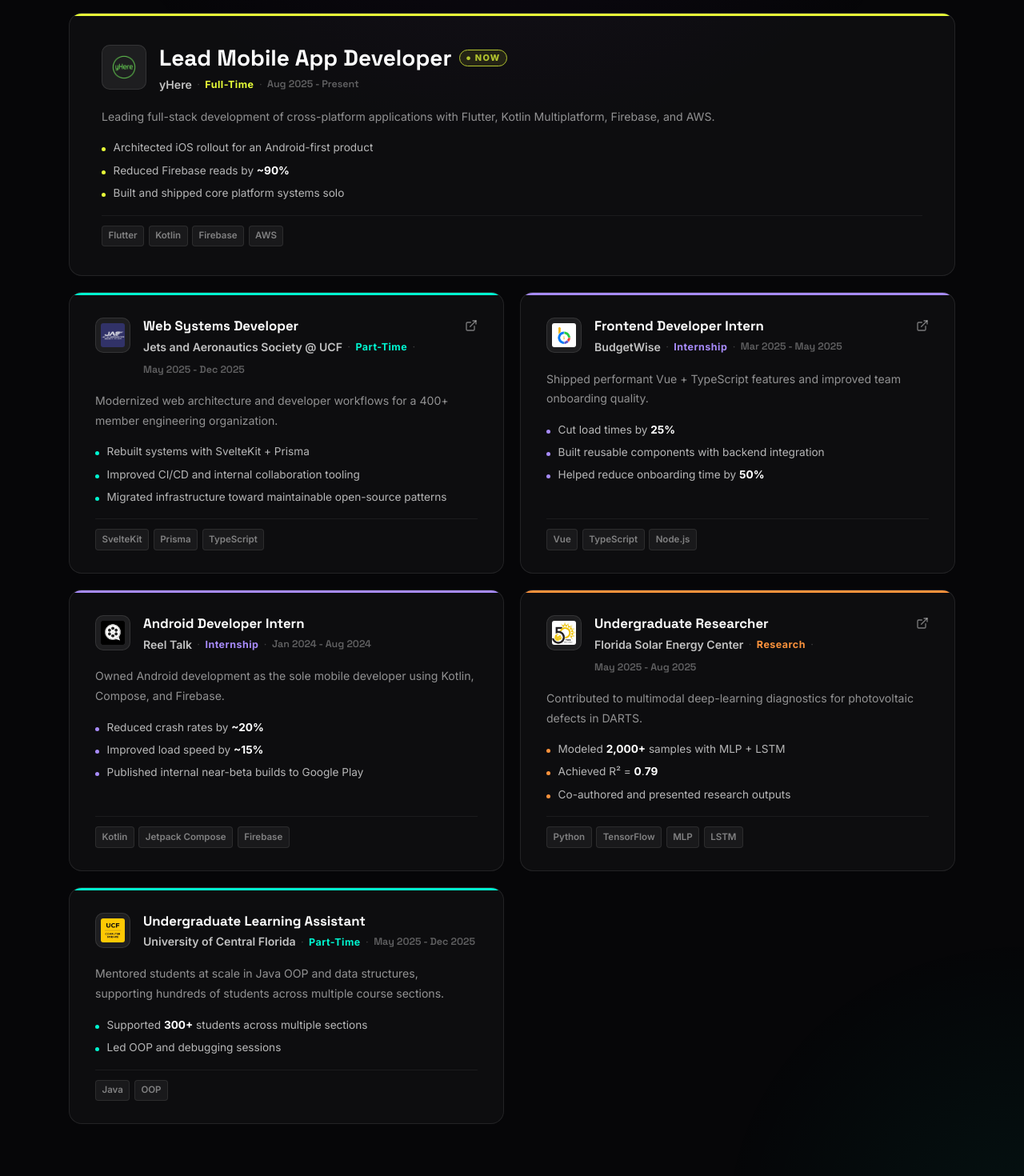
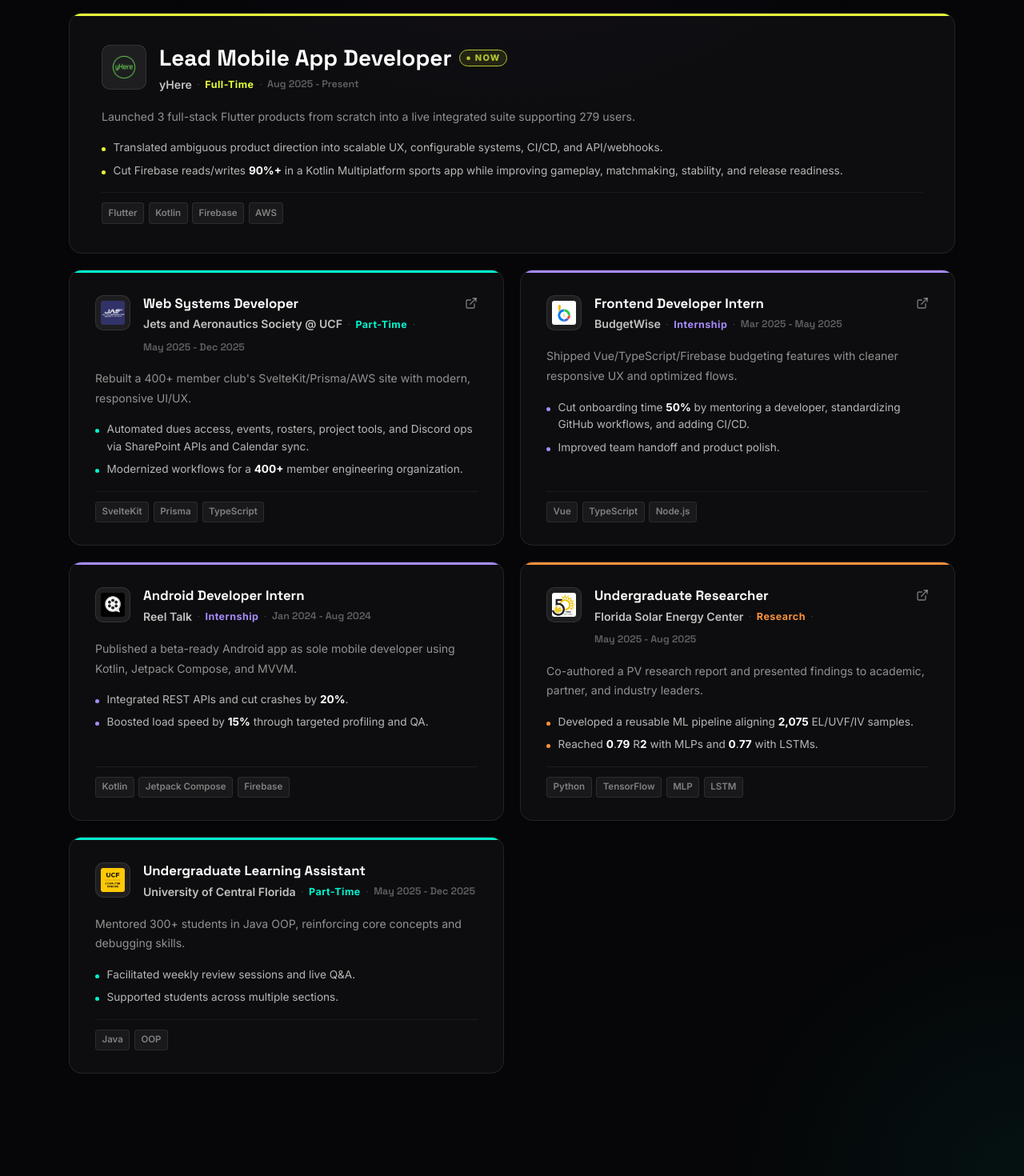
Before and after one commit to EzzatBoukhary/EzzatBoukhary.github.io, a React (Vite) app: page / in a window 1280 px wide. Shown: the part 1140-2610 px from the top of the page at 80% size. Built offline with nearby package versions, Linux system fonts and the light colour scheme.

Commit message:
Update site data

```diff
--- a/src/data/siteData.ts
+++ b/src/data/siteData.ts
@@ -42,7 +42,10 @@
   summary:
     'I build products end-to-end and optimize them until they feel fast, reliable, and genuinely useful.',
   mission:
-    'Create software that feels as intentional as a well-designed game: clear feedback, low friction, and meaningful progression.'
+    'Create software that feels as intentional as a well-designed game: clear feedback, low friction, and meaningful progression.',
+  educationBadge: 'UCF Computer Science · Class of 2025',
+  educationFact: 'University of Central Florida · B.S. Computer Science · Dec 2025 · 3.96 GPA',
+  availability: 'Primarily looking for full-time roles. Open to side projects or contracts if they are a good fit.'
 };
 
 export const links = {
@@ -88,11 +91,10 @@
     logo: yHereLogo,
     stack: ['Flutter', 'Kotlin', 'Firebase', 'AWS'],
     summary:
-      'Leading full-stack development of cross-platform applications with Flutter, Kotlin Multiplatform, Firebase, and AWS.',
+      'Launched 3 full-stack Flutter products from scratch into a live integrated suite supporting 279 users.',
     highlights: [
-      'Architected iOS rollout for an Android-first product',
-      'Reduced Firebase reads by ~90%',
-      'Built and shipped core platform systems solo'
+      'Translated ambiguous product direction into scalable UX, configurable systems, CI/CD, and API/webhooks.',
+      'Cut Firebase reads/writes 90%+ in a Kotlin Multiplatform sports app while improving gameplay, matchmaking, stability, and release readiness.'
     ]
   },
   {
@@ -104,11 +106,10 @@
     logo: jasLogo,
     stack: ['SvelteKit', 'Prisma', 'TypeScript'],
     summary:
-      'Modernized web architecture and developer workflows for a 400+ member engineering organization.',
+      'Rebuilt a 400+ member club\'s SvelteKit/Prisma/AWS site with modern, responsive UI/UX.',
     highlights: [
-      'Rebuilt systems with SvelteKit + Prisma',
-      'Improved CI/CD and internal collaboration tooling',
-      'Migrated infrastructure toward maintainable open-source patterns'
+      'Automated dues access, events, rosters, project tools, and Discord ops via SharePoint APIs and Calendar sync.',
+      'Modernized workflows for a 400+ member engineering organization.'
     ],
     href: 'https://jas-ucf.com'
   },
@@ -121,11 +122,10 @@
     logo: budgetwiseLogo,
     stack: ['Vue', 'TypeScript', 'Node.js'],
     summary:
-      'Shipped performant Vue + TypeScript features and improved team onboarding quality.',
+      'Shipped Vue/TypeScript/Firebase budgeting features with cleaner responsive UX and optimized flows.',
     highlights: [
-      'Cut load times by 25%',
-      'Built reusable components with backend integration',
-      'Helped reduce onboarding time by 50%'
+      'Cut onboarding time 50% by mentoring a developer, standardizing GitHub workflows, and adding CI/CD.',
+      'Improved team handoff and product polish.'
     ],
     href: 'https://budgetwise.co'
   },
@@ -138,11 +138,10 @@
     logo: reeltalkLogo,
     stack: ['Kotlin', 'Jetpack Compose', 'Firebase'],
     summary:
-      'Owned Android development as the sole mobile developer using Kotlin, Compose, and Firebase.',
+      'Published a beta-ready Android app as sole mobile developer using Kotlin, Jetpack Compose, and MVVM.',
     highlights: [
-      'Reduced crash rates by ~20%',
-      'Improved load speed by ~15%',
-      'Published internal near-beta builds to Google Play'
+      'Integrated REST APIs and cut crashes by 20%.',
+      'Boosted load speed by 15% through targeted profiling and QA.'
     ]
   },
   {
@@ -154,11 +153,10 @@
     logo: fsecLogo,
     stack: ['Python', 'TensorFlow', 'MLP', 'LSTM'],
     summary:
-      'Contributed to multimodal deep-learning diagnostics for photovoltaic defects in DARTS.',
+      'Co-authored a PV research report and presented findings to academic, partner, and industry leaders.',
     highlights: [
-      'Modeled 2,000+ samples with MLP + LSTM',
-      'Achieved R² = 0.79',
-      'Co-authored and presented research outputs'
+      'Developed a reusable ML pipeline aligning 2,075 EL/UVF/IV samples.',
+      'Reached 0.79 R2 with MLPs and 0.77 with LSTMs.'
     ],
     href: 'https://www.linkedin.com/posts/ezzatboukhary_final-report-activity-7367396011469717504-XK1v'
   },
@@ -171,10 +169,10 @@
     logo: ucfLogo,
     stack: ['Java', 'OOP'],
     summary:
-      'Mentored students at scale in Java OOP and data structures, supporting hundreds of students across multiple course sections.',
+      'Mentored 300+ students in Java OOP, reinforcing core concepts and debugging skills.',
     highlights: [
-      'Supported 300+ students across multiple sections',
-      'Led OOP and debugging sessions'
+      'Facilitated weekly review sessions and live Q&A.',
+      'Supported students across multiple sections.'
     ]
   }
 ];
--- a/src/pages/ContactPage.tsx
+++ b/src/pages/ContactPage.tsx
@@ -96,7 +96,7 @@
           {/* ── Availability note ── */}
           <div className="contact-page__note">
             <span className="contact-page__note-dot" aria-hidden="true" />
-            Currently open to new opportunities - full-time, contract, and interesting side projects.
+            {profile.availability}
           </div>
         </div>
       </div>
--- a/src/pages/Home.tsx
+++ b/src/pages/Home.tsx
@@ -100,7 +100,7 @@
         <div>
           <div className="hero__pill">
             <span className="hero__pill-dot" aria-hidden="true" />
-            UCF Computer Science · Class of 2025
+            {profile.educationBadge}
           </div>
 
           <h1 className="hero__name" aria-label="Ezzat Boukhary">
@@ -299,7 +299,7 @@
             <div className="about-section__facts">
               <div className="about-section__fact">
                 <IconPin className="about-section__fact-icon" style={{ width: '1.1rem', height: '1.1rem' }} />
-                <span>Florida · UCF Computer Science · Graduated Dec 2025, Summa Cum Laude</span>
+                <span>{profile.educationFact}</span>
               </div>
               <div className="about-section__fact">
                 <IconGamepad className="about-section__fact-icon" style={{ width: '1.1rem', height: '1.1rem' }} />
@@ -530,7 +530,7 @@
           <em>that matters.</em>
         </h2>
         <p className="contact-section__sub">
-          Primarily looking for full-time roles. Open to side projects or contracts if they're a good fit.
+          {profile.availability}
         </p>
         <Link to="/contact" className="btn btn--primary btn--lg">
           Let's Talk →
```
